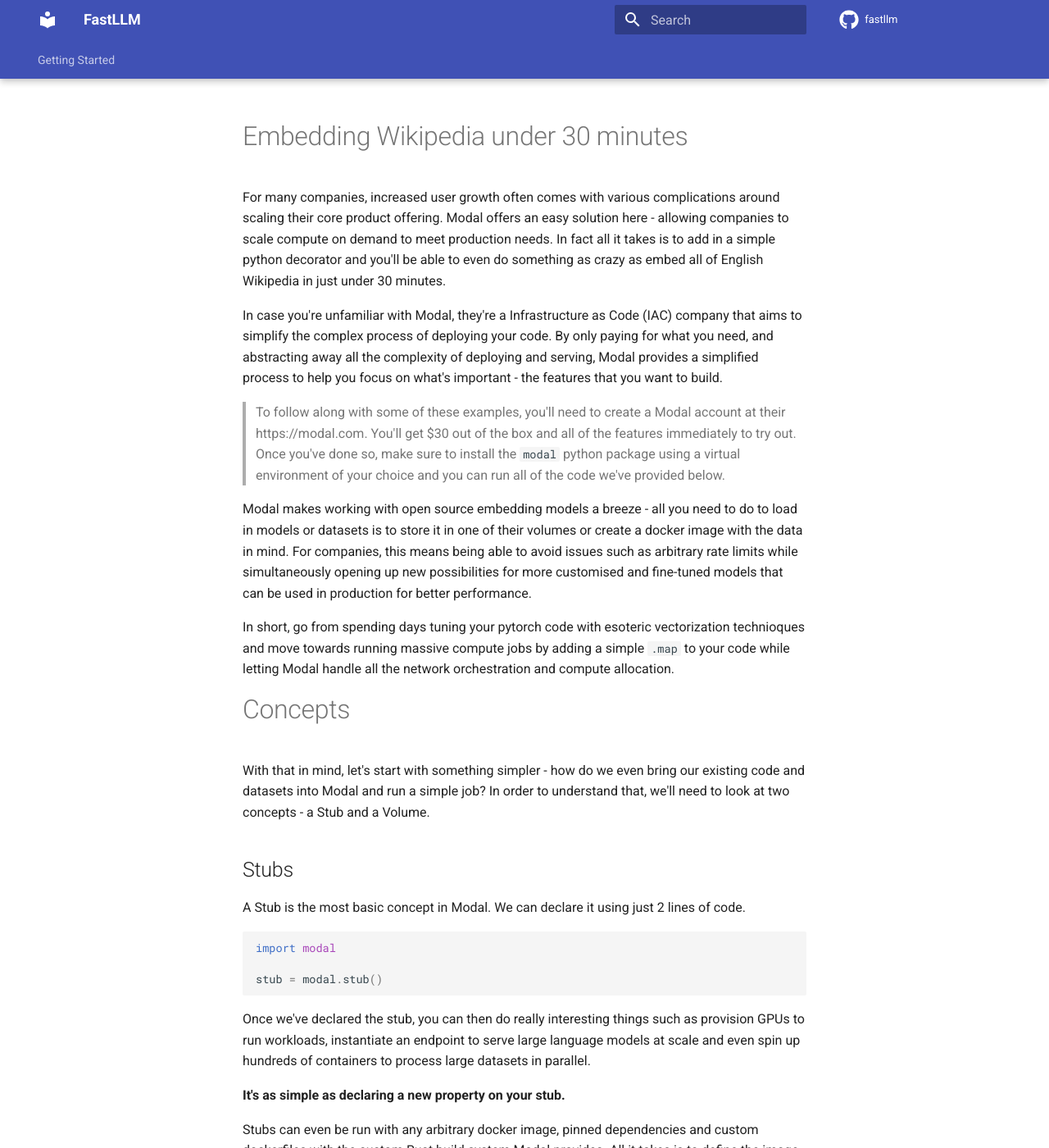
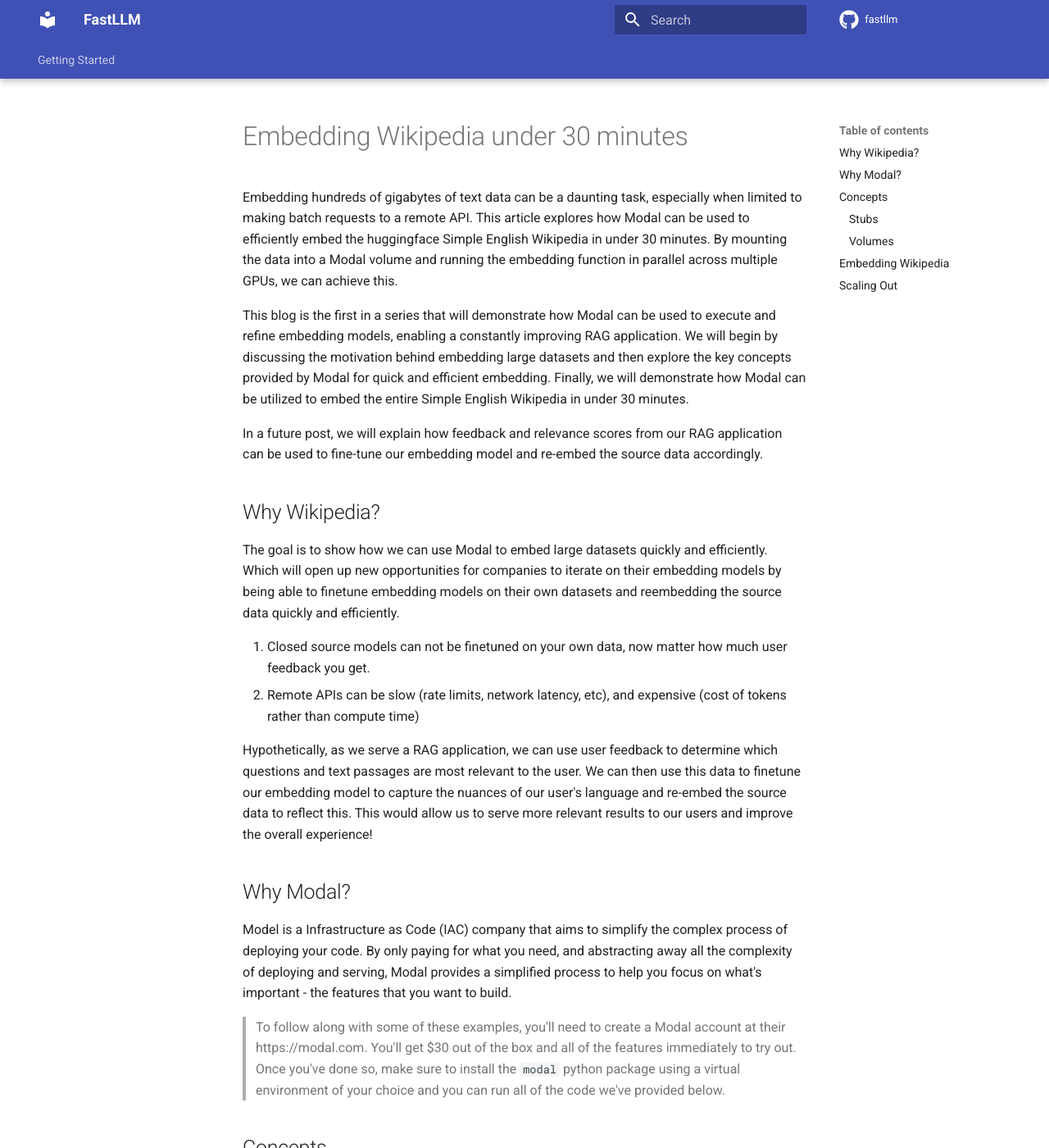
Before and after one commit to 567-labs/fastllm, an MkDocs documentation site: the page built from docs/embedding.md, in a window 1280 px wide and 1400 px high. Shown: the whole window at 82% size. Built offline with MkDocs 1.6.1 and Material for MkDocs 9.7.7, drawn with Linux system fonts in a browser that asks for light colours; comment, search, counter and statistics services are not loaded; some of the changed text lies outside the part shown.

Commit message:
Edits from Jason on Wikipedia (#27)

````diff
--- a/docs/embedding.md
+++ b/docs/embedding.md
@@ -1,21 +1,31 @@
 # Embedding Wikipedia under 30 minutes
 
-For many companies, increased user growth often comes with various complications around scaling their core product offering. Modal offers an easy solution here - allowing companies to scale compute on demand to meet production needs. In fact all it takes is to add in a simple python decorator and you'll be able to even do something as crazy as embed all of English Wikipedia in just under 30 minutes.
+Embedding hundreds of gigabytes of text data can be a daunting task, especially when limited to making batch requests to a remote API. This article explores how Modal can be used to efficiently embed the huggingface Simple English Wikipedia in under 30 minutes. By mounting the data into a Modal volume and running the embedding function in parallel across multiple GPUs, we can achieve this.
 
+This blog is the first in a series that will demonstrate how Modal can be used to execute and refine embedding models, enabling a constantly improving RAG application. We will begin by discussing the motivation behind embedding large datasets and then explore the key concepts provided by Modal for quick and efficient embedding. Finally, we will demonstrate how Modal can be utilized to embed the entire Simple English Wikipedia in under 30 minutes.
 
-In case you're unfamiliar with Modal, they're a Infrastructure as Code (IAC) company that aims to simplify the complex process of deploying your code. By only paying for what you need, and abstracting away all the complexity of deploying and serving, Modal provides a simplified process to help you focus on what's important - the features that you want to build.
+In a future post, we will explain how feedback and relevance scores from our RAG application can be used to fine-tune our embedding model and re-embed the source data accordingly.
+
+## Why Wikipedia?
+
+The goal is to show how we can use Modal to embed large datasets quickly and efficiently. Which will open up new opportunities for companies to iterate on their embedding models by being able to finetune embedding models on their own datasets and reembedding the source data quickly and efficiently.
+
+1. Closed source models can not be finetuned on your own data, now matter how much user feedback you get.
+2. Remote APIs can be slow (rate limits, network latency, etc), and expensive (cost of tokens rather than compute time)
+
+Hypothetically, as we serve a RAG application, we can use user feedback to determine which questions and text passages are most relevant to the user. We can then use this data to finetune our embedding model to capture the nuances of our user's language and re-embed the source data to reflect this. This would allow us to serve more relevant results to our users and improve the overall experience!
+
+## Why Modal?
+
+Model is a Infrastructure as Code (IAC) company that aims to simplify the complex process of deploying your code. By only paying for what you need, and abstracting away all the complexity of deploying and serving, Modal provides a simplified process to help you focus on what's important - the features that you want to build.
 
 > To follow along with some of these examples, you'll need to create a Modal account at their https://modal.com. You'll get $30 out of the box and all of the features immediately to try out. Once you've done so, make sure to install the `modal` python package using a virtual environment of your choice and you can run all of the code we've provided below.
 
-Modal makes working with open source embedding models a breeze - all you need to do to load in models or datasets is to store it in one of their volumes or create a docker image with the data in mind. For companies, this means being able to avoid issues such as arbitrary rate limits while simultaneously opening up new possibilities for more customised and fine-tuned models that can be used in production for better performance.
+## Concepts
 
-In short, go from spending days tuning your pytorch code with esoteric vectorization technioques and move towards running massive compute jobs by adding a simple `.map` to your code while letting Modal handle all the network orchestration and compute allocation.
+Before we dive into the code, let's take a look at some of the key concepts that Modal provides that will allow us to run our embedding job quickly and efficiently. In order to understand that, we'll need to look at two concepts - a Stub and a Volume.
 
-# Concepts
-
-With that in mind, let's start with something simpler - how do we even bring our existing code and datasets into Modal and run a simple job? In order to understand that, we'll need to look at two concepts - a Stub and a Volume.
-
-## Stubs
+### Stubs
 
 A Stub is the most basic concept in Modal. We can declare it using just 2 lines of code.
 
@@ -31,18 +41,9 @@
 
 Stubs can even be run with any arbitrary docker image, pinned dependencies and custom dockerfiles with the custom Rust build system Modal provides. All it takes is to define the image using Modal's `Image` object, adding it to the stub declaration and you're good to go.
 
+### Volumes
 
-## Volumes
-
-Now that we've figured out how to spin up Modal containers, how can we get our models or datasets into these containers efficiently and quickly?
-
-> Remember, a 70B model is going to be __almost 130GB__ in size, if you're looking to download that using a simple curl command, you're going to be waiting for a very long time.
-
-We could use something like S3 but that means that for large datasets and weights, we'd be eating significant network eggress charges while simultaneously dealing with slow transfer speeds and rate limits.
-
-That's where Volumes come in - they allow us to have our target data right beside our GPU and load it into our containers concurrently. The feature itself is built to allow for all of your containers to read in data quickly and efficiently at the same time. This is ideal for jobs where we might need to run a large batch job involving a distributed dataset or a model whose weights we'd like to load in quickly.
-
-It's suprisingly simple to set-up, all you need to create a new volume is the following 5 lines of code
+In order to load large datasets and models efficiently, we can use Modal's Volumes feature. Volumes are a way to mount data into your containers and allow you to read and write to them as if they were a local file system. This is especially useful when you're dealing with large datasets that you'd like to load into your containers quickly and efficiently.
 
 ```python
 import modal
@@ -63,13 +64,11 @@
 
 Once you have this, you'll be able to access this volume from any other app you define using the `volumes` parameter in the `stub.function` keyword. In fact, what makes this so good is that a file on your volume behaves almost identically to a file located on your local file system, yet mantains all of the advantages that Modal brings.
 
-In some of our initial test runs, we were able to load in the entirety of English Wikipedia, all 22 GB of it, into a container in just under 5 seconds and start executing jobs. Compare that to the 10 minutes it took to download the dataset from scratch and you can imagine the huge benefits this would bring for any endpoints or batch jobs down the line.
+In some of our initial test runs, we were able to load in the entirety of Simple English Wikipedia, all 22 GB of it, into a container in just under 5 seconds and start executing jobs.
 
+## Embedding Wikipedia
 
-
-# Embedding Wikipedia
-
-Now that we've got a good understanding of some key concepts that Modal provides, let's look at volumes in action by running our first embedding job. We've loaded a small dataset into a directory called `wikipedia` inside a persistent volume we've created called `embedding-wikipedia`
+Now that we've got a good understanding of some key concepts that Modal provides, lets load the `wikipedia` dataset in a persistent volume we've created called `embedding-wikipedia`, set up the hugging face inference server and run our distributed batch gpu job to embed the entire dataset.
 
 <TODO : Add in a simplified script to run embeddings without the sample portion>
 
@@ -95,12 +94,12 @@
     //Rest Of Code
 ```
 
-With these two new lines of code, we can cut down the time taken by almost 90%, from 4 hours to 30 minutes without any need for any complex optimisations or specialised code.
+With these two new lines of code, we can cut down the time taken by almost 90%, from 4 hours to 30 minutes without any need for any complex optimisations or specialised code, just by using Modal's built in features.
 
 # Conclusion
 
-In today's Article, we went through a few foundational concepts that are key to taking advantage of Modal's full capabilities - namely stubs, volumes and how they can be used in tandem to run massive parallelizable jobs at scale.
+Today's we went through a few foundational concepts that are key to taking advantage of Modal's full capabilities - namely stubs and volumes and how they can be used in tandem to run massive parallelizable jobs at scale.
 
-This unlocks new business use cases for companies that can now iterate on production models more quickly and efficiently. By shortening the feedback loop with Modal's serverless soluitions, companies are then freed up to focus on what matters  - their product and new features.
+Having the ability to scale unlocks new business use cases for companies that can now iterate on production models more quickly and efficiently. By shortening the feedback loop with Modal's serverless gpus, companies are then freed up to focus on experimentation and deployment.
 
-We've uploaded our code [here](link). You can also check out some datasets [here](https://huggingface.co/567-labs) containing embeddings that we computed using some popular open source embedding models.
+We've uploaded our code [here](#todo). You can also check out some datasets [here](https://huggingface.co/567-labs) containing embeddings that we computed using some popular open source embedding models.
````
Also changed, not shown: 1 other file.
